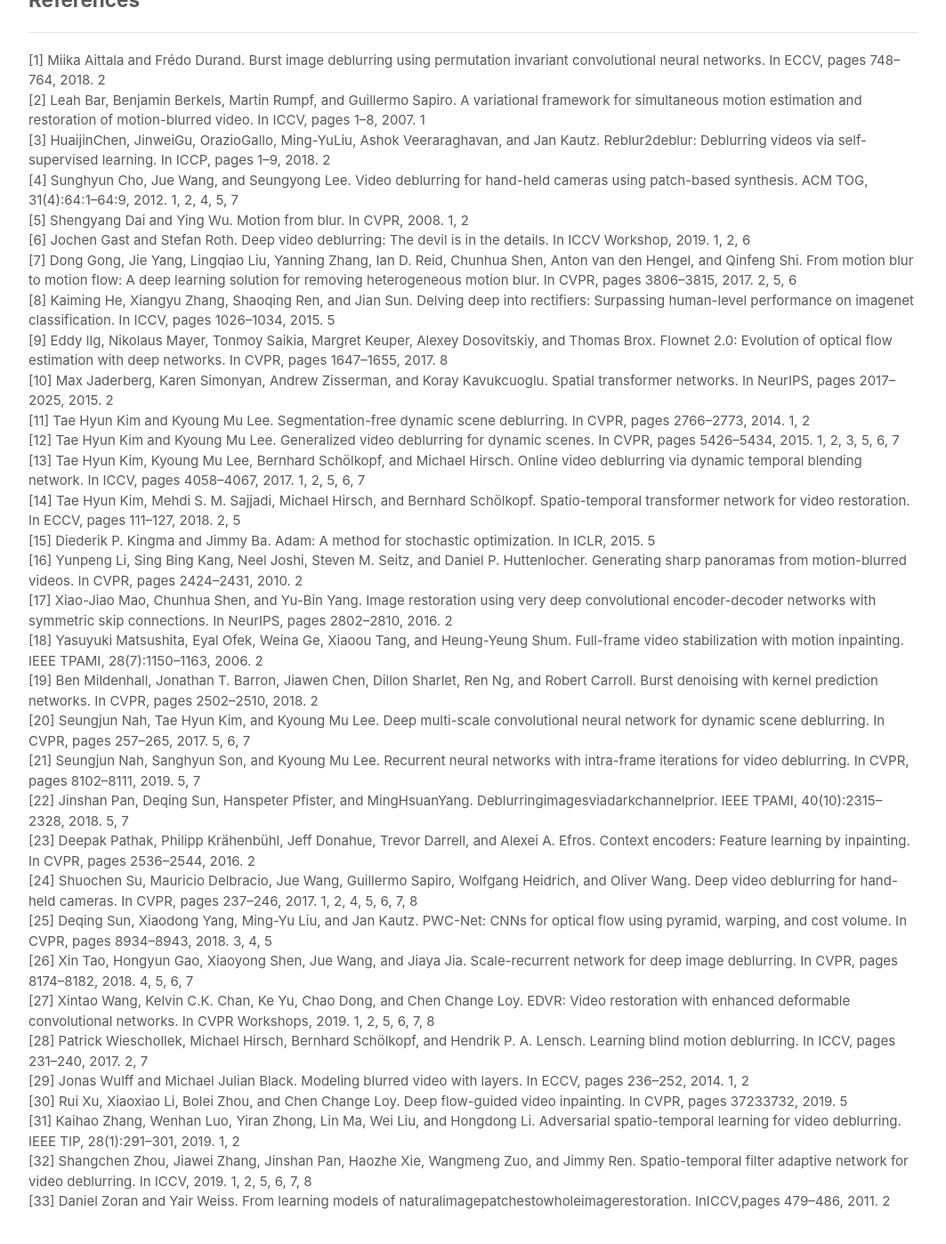
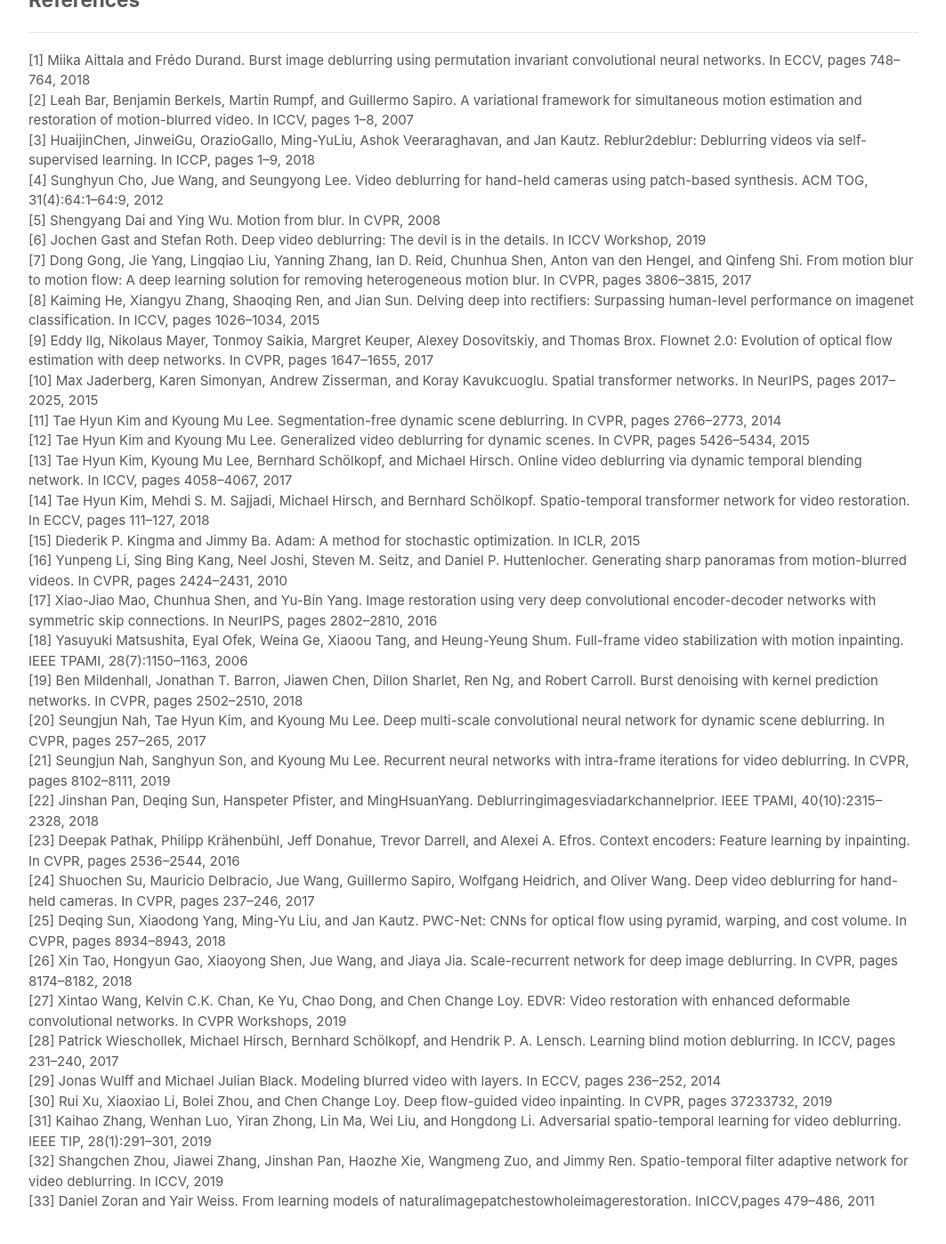
Before and after one commit to csbhr/csbhr.github.io, a Jekyll site: the page projects/cdvd-tsp/index.html, which Jekyll copies as it is, in a window 1280 px wide and 1400 px high, scrolled down 5100 px. Shown: the whole window at 89% size, without its empty margins (108-1171 px from the left). Built offline with Jekyll 4.4.1, drawn with Linux system fonts in a browser that asks for light colours.

Commit message:
update projects/cdvd-tsp/index.html url

```diff
--- a/projects/cdvd-tsp/index.html
+++ b/projects/cdvd-tsp/index.html
@@ -18,7 +18,7 @@
 
       <p class="center">
         <a href="https://jspan.github.io/" target="_blank">Jinshan Pan</a>,
-        <a href="https://baihaoran.xyz/about" target="_blank">Haoran Bai</a>,
+        <a href="https://csbhr.github.io/about" target="_blank">Haoran Bai</a>,
         and Jinhui Tang
       </p>
 
@@ -102,39 +102,39 @@
 
       <h2>References</h2>
       <hr>
-      <div>[1] Miika Aittala and Frédo Durand. Burst image deblurring using permutation invariant convolutional neural networks. In ECCV, pages 748–764, 2018. 2</div>
-      <div>[2] Leah Bar, Benjamin Berkels, Martin Rumpf, and Guillermo Sapiro. A variational framework for simultaneous motion estimation and restoration of motion-blurred video. In ICCV, pages 1–8, 2007. 1</div>
-      <div>[3] HuaijinChen, JinweiGu, OrazioGallo, Ming-YuLiu, Ashok Veeraraghavan, and Jan Kautz. Reblur2deblur: Deblurring videos via self-supervised learning. In ICCP, pages 1–9, 2018. 2</div>
-      <div>[4] Sunghyun Cho, Jue Wang, and Seungyong Lee. Video deblurring for hand-held cameras using patch-based synthesis. ACM TOG, 31(4):64:1–64:9, 2012. 1, 2, 4, 5, 7</div>
-      <div>[5] Shengyang Dai and Ying Wu. Motion from blur. In CVPR, 2008. 1, 2</div>
-      <div>[6] Jochen Gast and Stefan Roth. Deep video deblurring: The devil is in the details. In ICCV Workshop, 2019. 1, 2, 6</div>
-      <div><div>[7] Dong Gong, Jie Yang, Lingqiao Liu, Yanning Zhang, Ian D. Reid, Chunhua Shen, Anton van den Hengel, and Qinfeng Shi. From motion blur to motion flow: A deep learning solution for removing heterogeneous motion blur. In CVPR, pages 3806–3815, 2017. 2, 5, 6</div>
-      <div>[8] Kaiming He, Xiangyu Zhang, Shaoqing Ren, and Jian Sun. Delving deep into rectifiers: Surpassing human-level performance on imagenet classification. In ICCV, pages 1026–1034, 2015. 5</div>
-      <div>[9] Eddy Ilg, Nikolaus Mayer, Tonmoy Saikia, Margret Keuper, Alexey Dosovitskiy, and Thomas Brox. Flownet 2.0: Evolution of optical flow estimation with deep networks. In CVPR, pages 1647–1655, 2017. 8</div>
-      <div>[10] Max Jaderberg, Karen Simonyan, Andrew Zisserman, and Koray Kavukcuoglu. Spatial transformer networks. In NeurIPS, pages 2017–2025, 2015. 2</div>
-      <div>[11] Tae Hyun Kim and Kyoung Mu Lee. Segmentation-free dynamic scene deblurring. In CVPR, pages 2766–2773, 2014. 1, 2</div>
-      <div>[12] Tae Hyun Kim and Kyoung Mu Lee. Generalized video deblurring for dynamic scenes. In CVPR, pages 5426–5434, 2015. 1, 2, 3, 5, 6, 7</div>
-      <div>[13] Tae Hyun Kim, Kyoung Mu Lee, Bernhard Schölkopf, and Michael Hirsch. Online video deblurring via dynamic temporal blending network. In ICCV, pages 4058–4067, 2017. 1, 2, 5, 6, 7</div>
-      <div>[14] Tae Hyun Kim, Mehdi S. M. Sajjadi, Michael Hirsch, and Bernhard Schölkopf. Spatio-temporal transformer network for video restoration. In ECCV, pages 111–127, 2018. 2, 5</div>
-      <div>[15] Diederik P. Kingma and Jimmy Ba. Adam: A method for stochastic optimization. In ICLR, 2015. 5</div>
-      <div>[16] Yunpeng Li, Sing Bing Kang, Neel Joshi, Steven M. Seitz, and Daniel P. Huttenlocher. Generating sharp panoramas from motion-blurred videos. In CVPR, pages 2424–2431, 2010. 2</div>
-      <div>[17] Xiao-Jiao Mao, Chunhua Shen, and Yu-Bin Yang. Image restoration using very deep convolutional encoder-decoder networks with symmetric skip connections. In NeurIPS, pages 2802–2810, 2016. 2</div>
-      <div>[18] Yasuyuki Matsushita, Eyal Ofek, Weina Ge, Xiaoou Tang, and Heung-Yeung Shum. Full-frame video stabilization with motion inpainting. IEEE TPAMI, 28(7):1150–1163, 2006. 2</div>
-      <div>[19] Ben Mildenhall, Jonathan T. Barron, Jiawen Chen, Dillon Sharlet, Ren Ng, and Robert Carroll. Burst denoising with kernel prediction networks. In CVPR, pages 2502–2510, 2018. 2</div>
-      <div>[20] Seungjun Nah, Tae Hyun Kim, and Kyoung Mu Lee. Deep multi-scale convolutional neural network for dynamic scene deblurring. In CVPR, pages 257–265, 2017. 5, 6, 7</div>
-      <div>[21] Seungjun Nah, Sanghyun Son, and Kyoung Mu Lee. Recurrent neural networks with intra-frame iterations for video deblurring. In CVPR, pages 8102–8111, 2019. 5, 7</div>
-      <div>[22] Jinshan Pan, Deqing Sun, Hanspeter Pfister, and MingHsuanYang. Deblurringimagesviadarkchannelprior. IEEE TPAMI, 40(10):2315–2328, 2018. 5, 7</div>
-      <div>[23] Deepak Pathak, Philipp Krähenbühl, Jeff Donahue, Trevor Darrell, and Alexei A. Efros. Context encoders: Feature learning by inpainting. In CVPR, pages 2536–2544, 2016. 2</div>
-      <div>[24] Shuochen Su, Mauricio Delbracio, Jue Wang, Guillermo Sapiro, Wolfgang Heidrich, and Oliver Wang. Deep video deblurring for hand-held cameras. In CVPR, pages 237–246, 2017. 1, 2, 4, 5, 6, 7, 8</div>
-      <div>[25] Deqing Sun, Xiaodong Yang, Ming-Yu Liu, and Jan Kautz. PWC-Net: CNNs for optical flow using pyramid, warping, and cost volume. In CVPR, pages 8934–8943, 2018. 3, 4, 5</div>
-      <div>[26] Xin Tao, Hongyun Gao, Xiaoyong Shen, Jue Wang, and Jiaya Jia. Scale-recurrent network for deep image deblurring. In CVPR, pages 8174–8182, 2018. 4, 5, 6, 7</div>
-      <div>[27] Xintao Wang, Kelvin C.K. Chan, Ke Yu, Chao Dong, and Chen Change Loy. EDVR: Video restoration with enhanced deformable convolutional networks. In CVPR Workshops, 2019. 1, 2, 5, 6, 7, 8</div>
-      <div>[28] Patrick Wieschollek, Michael Hirsch, Bernhard Schölkopf, and Hendrik P. A. Lensch. Learning blind motion deblurring. In ICCV, pages 231–240, 2017. 2, 7</div>
-      <div>[29] Jonas Wulff and Michael Julian Black. Modeling blurred video with layers. In ECCV, pages 236–252, 2014. 1, 2</div>
-      <div>[30] Rui Xu, Xiaoxiao Li, Bolei Zhou, and Chen Change Loy. Deep flow-guided video inpainting. In CVPR, pages 37233732, 2019. 5</div>
-      <div>[31] Kaihao Zhang, Wenhan Luo, Yiran Zhong, Lin Ma, Wei Liu, and Hongdong Li. Adversarial spatio-temporal learning for video deblurring. IEEE TIP, 28(1):291–301, 2019. 1, 2</div>
-      <div>[32] Shangchen Zhou, Jiawei Zhang, Jinshan Pan, Haozhe Xie, Wangmeng Zuo, and Jimmy Ren. Spatio-temporal filter adaptive network for video deblurring. In ICCV, 2019. 1, 2, 5, 6, 7, 8</div>
-      <div>[33] Daniel Zoran and Yair Weiss. From learning models of naturalimagepatchestowholeimagerestoration. InICCV,pages 479–486, 2011. 2</div>
+      <div>[1] Miika Aittala and Frédo Durand. Burst image deblurring using permutation invariant convolutional neural networks. In ECCV, pages 748–764, 2018</div>
+      <div>[2] Leah Bar, Benjamin Berkels, Martin Rumpf, and Guillermo Sapiro. A variational framework for simultaneous motion estimation and restoration of motion-blurred video. In ICCV, pages 1–8, 2007</div>
+      <div>[3] HuaijinChen, JinweiGu, OrazioGallo, Ming-YuLiu, Ashok Veeraraghavan, and Jan Kautz. Reblur2deblur: Deblurring videos via self-supervised learning. In ICCP, pages 1–9, 2018</div>
+      <div>[4] Sunghyun Cho, Jue Wang, and Seungyong Lee. Video deblurring for hand-held cameras using patch-based synthesis. ACM TOG, 31(4):64:1–64:9, 2012</div>
+      <div>[5] Shengyang Dai and Ying Wu. Motion from blur. In CVPR, 2008</div>
+      <div>[6] Jochen Gast and Stefan Roth. Deep video deblurring: The devil is in the details. In ICCV Workshop, 2019</div>
+      <div><div>[7] Dong Gong, Jie Yang, Lingqiao Liu, Yanning Zhang, Ian D. Reid, Chunhua Shen, Anton van den Hengel, and Qinfeng Shi. From motion blur to motion flow: A deep learning solution for removing heterogeneous motion blur. In CVPR, pages 3806–3815, 2017</div>
+      <div>[8] Kaiming He, Xiangyu Zhang, Shaoqing Ren, and Jian Sun. Delving deep into rectifiers: Surpassing human-level performance on imagenet classification. In ICCV, pages 1026–1034, 2015</div>
+      <div>[9] Eddy Ilg, Nikolaus Mayer, Tonmoy Saikia, Margret Keuper, Alexey Dosovitskiy, and Thomas Brox. Flownet 2.0: Evolution of optical flow estimation with deep networks. In CVPR, pages 1647–1655, 2017</div>
+      <div>[10] Max Jaderberg, Karen Simonyan, Andrew Zisserman, and Koray Kavukcuoglu. Spatial transformer networks. In NeurIPS, pages 2017–2025, 2015</div>
+      <div>[11] Tae Hyun Kim and Kyoung Mu Lee. Segmentation-free dynamic scene deblurring. In CVPR, pages 2766–2773, 2014</div>
+      <div>[12] Tae Hyun Kim and Kyoung Mu Lee. Generalized video deblurring for dynamic scenes. In CVPR, pages 5426–5434, 2015</div>
+      <div>[13] Tae Hyun Kim, Kyoung Mu Lee, Bernhard Schölkopf, and Michael Hirsch. Online video deblurring via dynamic temporal blending network. In ICCV, pages 4058–4067, 2017</div>
+      <div>[14] Tae Hyun Kim, Mehdi S. M. Sajjadi, Michael Hirsch, and Bernhard Schölkopf. Spatio-temporal transformer network for video restoration. In ECCV, pages 111–127, 2018</div>
+      <div>[15] Diederik P. Kingma and Jimmy Ba. Adam: A method for stochastic optimization. In ICLR, 2015</div>
+      <div>[16] Yunpeng Li, Sing Bing Kang, Neel Joshi, Steven M. Seitz, and Daniel P. Huttenlocher. Generating sharp panoramas from motion-blurred videos. In CVPR, pages 2424–2431, 2010</div>
+      <div>[17] Xiao-Jiao Mao, Chunhua Shen, and Yu-Bin Yang. Image restoration using very deep convolutional encoder-decoder networks with symmetric skip connections. In NeurIPS, pages 2802–2810, 2016</div>
+      <div>[18] Yasuyuki Matsushita, Eyal Ofek, Weina Ge, Xiaoou Tang, and Heung-Yeung Shum. Full-frame video stabilization with motion inpainting. IEEE TPAMI, 28(7):1150–1163, 2006</div>
+      <div>[19] Ben Mildenhall, Jonathan T. Barron, Jiawen Chen, Dillon Sharlet, Ren Ng, and Robert Carroll. Burst denoising with kernel prediction networks. In CVPR, pages 2502–2510, 2018</div>
+      <div>[20] Seungjun Nah, Tae Hyun Kim, and Kyoung Mu Lee. Deep multi-scale convolutional neural network for dynamic scene deblurring. In CVPR, pages 257–265, 2017</div>
+      <div>[21] Seungjun Nah, Sanghyun Son, and Kyoung Mu Lee. Recurrent neural networks with intra-frame iterations for video deblurring. In CVPR, pages 8102–8111, 2019</div>
+      <div>[22] Jinshan Pan, Deqing Sun, Hanspeter Pfister, and MingHsuanYang. Deblurringimagesviadarkchannelprior. IEEE TPAMI, 40(10):2315–2328, 2018</div>
+      <div>[23] Deepak Pathak, Philipp Krähenbühl, Jeff Donahue, Trevor Darrell, and Alexei A. Efros. Context encoders: Feature learning by inpainting. In CVPR, pages 2536–2544, 2016</div>
+      <div>[24] Shuochen Su, Mauricio Delbracio, Jue Wang, Guillermo Sapiro, Wolfgang Heidrich, and Oliver Wang. Deep video deblurring for hand-held cameras. In CVPR, pages 237–246, 2017</div>
+      <div>[25] Deqing Sun, Xiaodong Yang, Ming-Yu Liu, and Jan Kautz. PWC-Net: CNNs for optical flow using pyramid, warping, and cost volume. In CVPR, pages 8934–8943, 2018</div>
+      <div>[26] Xin Tao, Hongyun Gao, Xiaoyong Shen, Jue Wang, and Jiaya Jia. Scale-recurrent network for deep image deblurring. In CVPR, pages 8174–8182, 2018</div>
+      <div>[27] Xintao Wang, Kelvin C.K. Chan, Ke Yu, Chao Dong, and Chen Change Loy. EDVR: Video restoration with enhanced deformable convolutional networks. In CVPR Workshops, 2019</div>
+      <div>[28] Patrick Wieschollek, Michael Hirsch, Bernhard Schölkopf, and Hendrik P. A. Lensch. Learning blind motion deblurring. In ICCV, pages 231–240, 2017</div>
+      <div>[29] Jonas Wulff and Michael Julian Black. Modeling blurred video with layers. In ECCV, pages 236–252, 2014</div>
+      <div>[30] Rui Xu, Xiaoxiao Li, Bolei Zhou, and Chen Change Loy. Deep flow-guided video inpainting. In CVPR, pages 37233732, 2019</div>
+      <div>[31] Kaihao Zhang, Wenhan Luo, Yiran Zhong, Lin Ma, Wei Liu, and Hongdong Li. Adversarial spatio-temporal learning for video deblurring. IEEE TIP, 28(1):291–301, 2019</div>
+      <div>[32] Shangchen Zhou, Jiawei Zhang, Jinshan Pan, Haozhe Xie, Wangmeng Zuo, and Jimmy Ren. Spatio-temporal filter adaptive network for video deblurring. In ICCV, 2019</div>
+      <div>[33] Daniel Zoran and Yair Weiss. From learning models of naturalimagepatchestowholeimagerestoration. InICCV,pages 479–486, 2011</div>
 
     </div>
 
```
